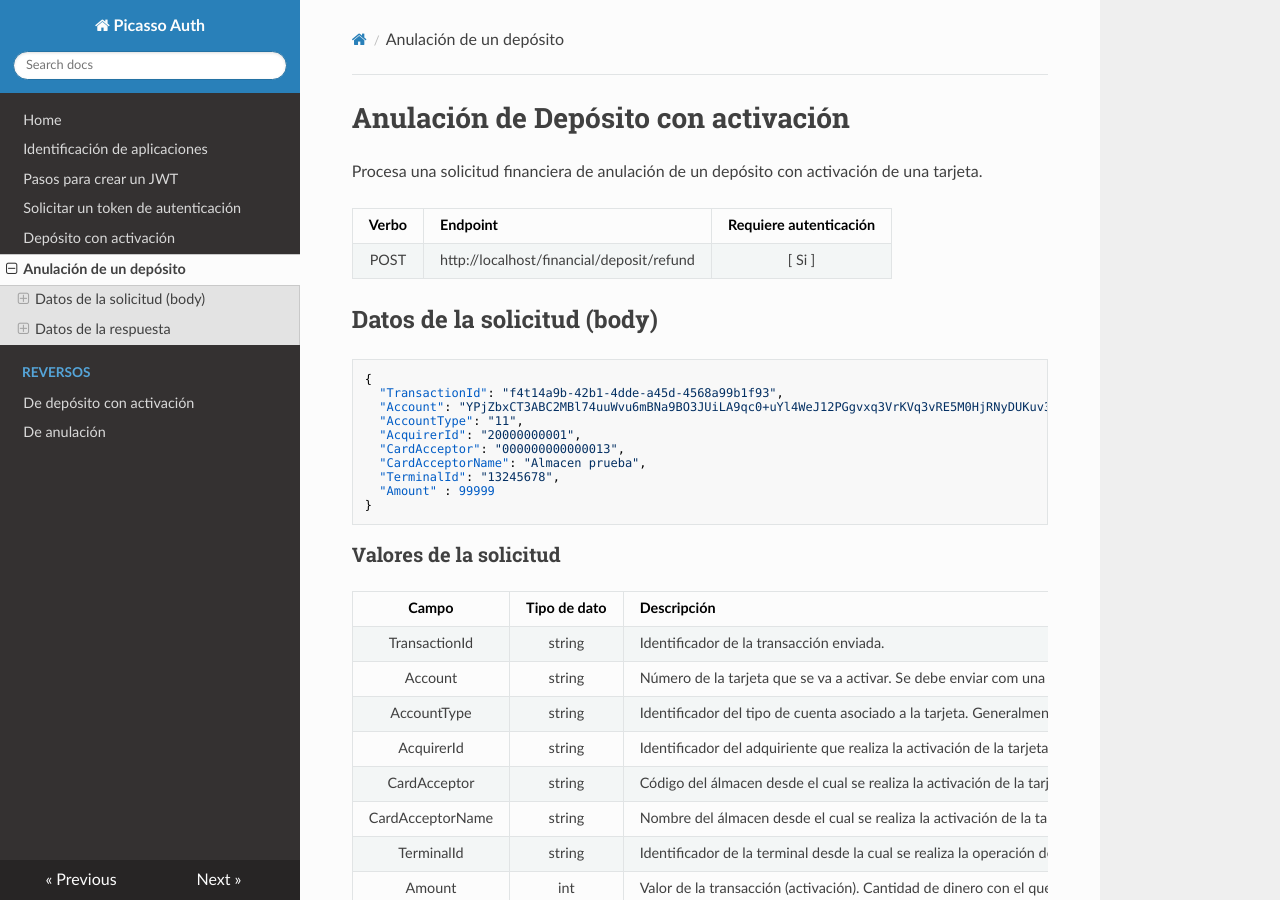
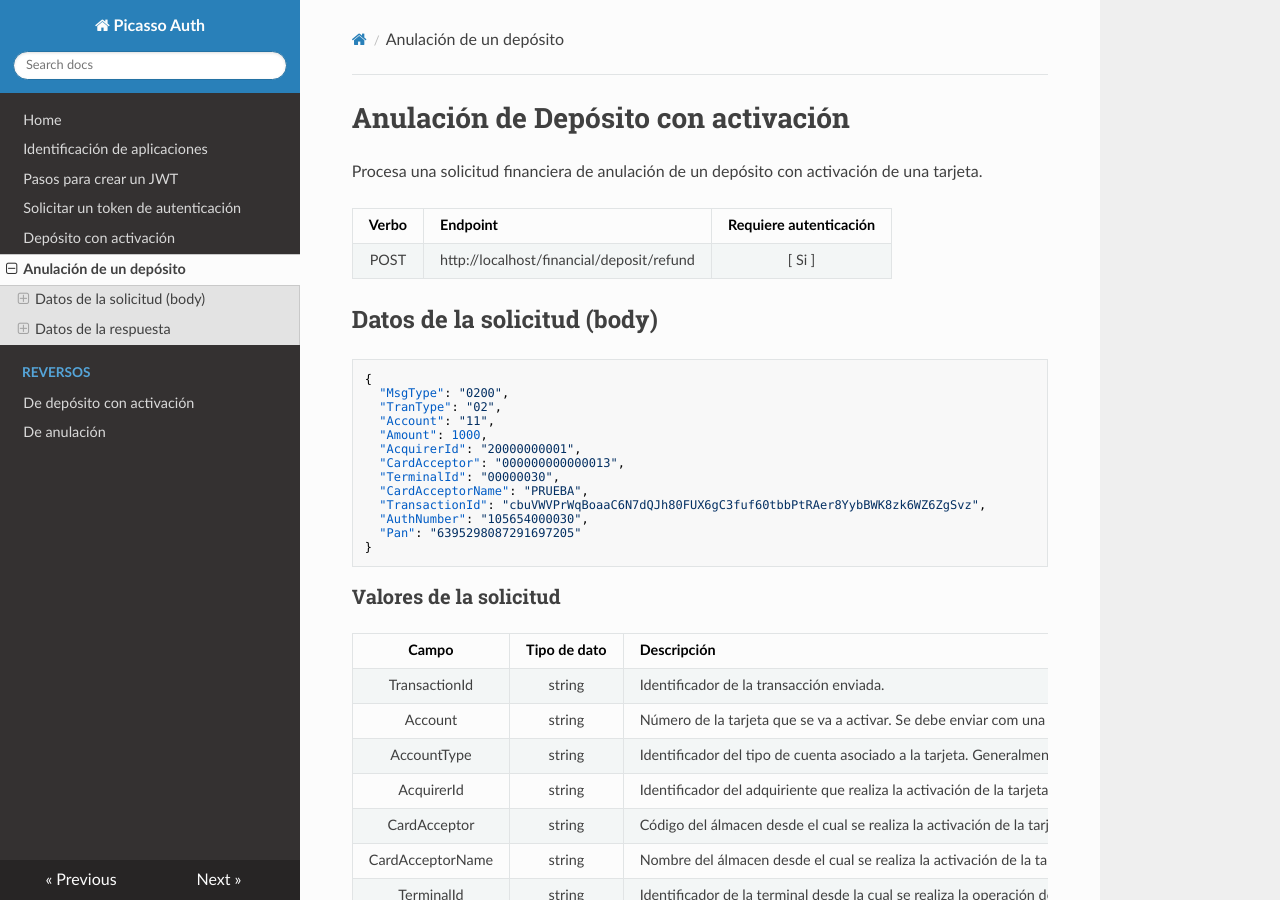
Before and after one commit to Picasso-api/Evertec-API, an MkDocs documentation site: the page built from docs/DepositRefund.md, in a window 1280 px wide and 900 px high. Built offline with MkDocs 1.6.1, drawn with Linux system fonts in a browser that asks for light colours; nearby versions of some CDN libraries.

Commit message:
Update DepositRefund.md

````diff
--- a/docs/DepositRefund.md
+++ b/docs/DepositRefund.md
@@ -11,14 +11,17 @@ Procesa una solicitud financiera de anulación de un depósito con activación d
 
 ```json
 {
-  "TransactionId": "f4t14a9b-42b1-4dde-a45d-4568a99b1f93",
-  "Account": "YPjZbxCT3ABC2MBl74uuWvu6mBNa9BO3JUiLA9qc0+uYl4WeJ12PGgvxq3VrKVq3vRE5M0HjRNyDUKuv3+boXk1AvjLLXgB1nF1bGeZOg+ASx0euXajFE/4Kwg2bHF1QmlVakn6vZzDBanptkXIzAU9CrnCoEnrtuUgZmCwasiY=",
-  "AccountType": "11",
+  "MsgType": "0200",
+  "TranType": "02",
+  "Account": "11",
+  "Amount": 1000,
   "AcquirerId": "20000000001",
   "CardAcceptor": "000000000000013",
-  "CardAcceptorName": "Almacen prueba",
-  "TerminalId": "13245678",
-  "Amount" : 99999
+  "TerminalId": "00000030",
+  "CardAcceptorName": "PRUEBA",
+  "TransactionId": "cbuVWVPrWqBoaaC6N7dQJh80FUX6gC3fuf60tbbPtRAer8YybBWK8zk6WZ6ZgSvz",
+  "AuthNumber": "105654000030",
+  "Pan": "6395298087291697205"
 }
 ```
 
````
